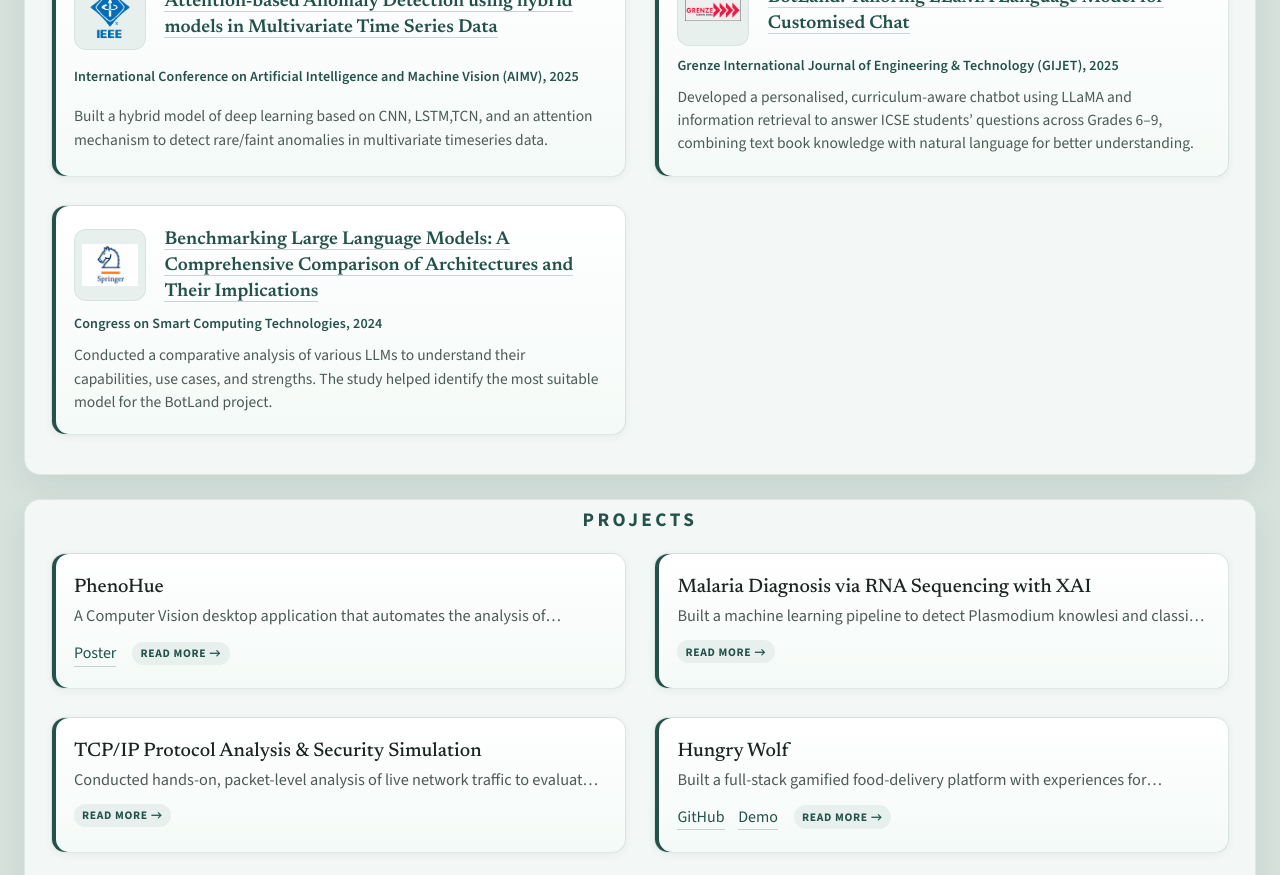
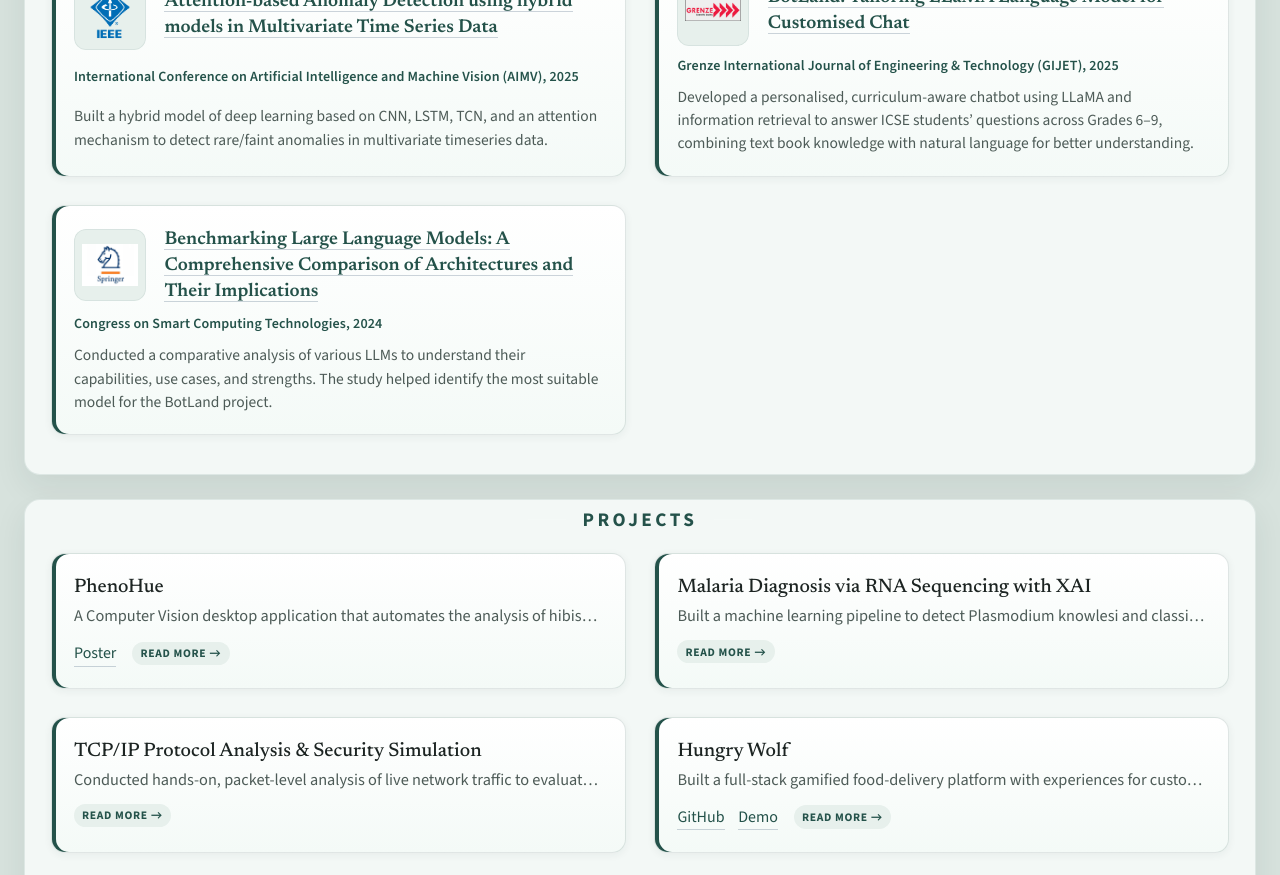
Before and after one commit to yashvinshah/yashvinshah.github.io, a Jekyll site: the page built from _pages/about.md, in a window 1280 px wide and 1400 px high, scrolled down 1138 px. Shown: the part 255-1130 px from the top of the window. Built offline with Jekyll 4.4.1, drawn with Linux system fonts in a browser that asks for light colours.

Commit message:
Layout update

```diff
--- a/_includes/scripts.html
+++ b/_includes/scripts.html
@@ -1,5 +1,5 @@
-<script src="assets/js/main.min.js"></script>
-<script src="assets/js/ui-enhance.js?v={{ site.time | date: '%s' }}"></script>
+<script src="{{ '/assets/js/main.min.js' | relative_url }}"></script>
+<script src="{{ '/assets/js/ui-enhance.js' | relative_url }}?v={{ site.time | date: '%s' }}"></script>
 
 {% include analytics.html %}
 {% include fetch_google_scholar_stats.html %}
--- a/_layouts/default.html
+++ b/_layouts/default.html
@@ -1,5 +1,4 @@
 ---
-layout: compress
 ---
 
 <!doctype html>
--- a/_pages/about.md
+++ b/_pages/about.md
@@ -71,6 +71,7 @@ LinkedIn: [[Yashvi Shah](https://www.linkedin.com/in/yashvi-shah-b35071252/)]
 
 **iEXCEL Lab — Dr. Aditi Mallavarapu**
 *August 2026 – Present*
+
 I currently contribute to interdisciplinary research projects spanning computer vision, ecological networks, graph machine learning, and research analytics across multiple projects.
 
 - Contribute to the development and deployment of a large-scale ecological platform powered by crowdsourced iNaturalist observations. Working across backend/frontend integration, CI/CD, data validation, and expert evaluation, while developing a Graph Neural Network (GNN) to validate trophic interactions within large-scale food webs.
@@ -121,6 +122,7 @@ In my first year, I worked on research at the intersection of learning science,
 <div class='paper-box-text' markdown="1">
 
 - *January 2025 – June 2025*, [[Capgemini Technology](https://www.capgemini.com/in-en/)], Mumbai, India
+
   **Data Engineer Intern**
 
 As a Data Engineer Intern at Capgemini, I worked on a client-facing project for Baker Hughes. I used Azure Databricks and PySpark to access, transform, and analyze data from client databases and deliver information based on project requirements.
@@ -143,6 +145,7 @@ As a Data Engineer Intern at Capgemini, I worked on a client-facing project for
 <div class='paper-box-text' markdown="1">
 
 - *July 2023 – September 2023*, [[Pay1](https://www.pay1.in/)], Mumbai, India
+
   **Data Analyst Intern**
 
 As a Data Analyst Intern, I worked with the data analysis team to automate recurring reports and identify meaningful KPIs from large-scale retail transaction data. This was my first hands-on experience working extensively with Python for data analysis and visualization.
@@ -166,55 +169,37 @@ As a Data Analyst Intern, I worked with the data analysis team to automate recur
      3. Replace the link and author list.
      Duplicate this block for each paper.                           -->
 
-<div class='paper-box'>
+<div class='paper-box pub-box'>
   <div class='paper-box-image'>
     <div>
-      <div class="badge">International Conference on Artificial Intelligence and Machine Vision (AIMV), 2025</div>
-      <img src='images/ieee.webp' alt="paper preview" width="100%">
+      <img src='images/ieee.webp' alt="IEEE" width="100%">
     </div>
   </div>
-<div class='paper-box-text' markdown="1">
-
-[Attention-based Anomaly Detection using hybrid models in Multivariate Time Series Data](https://ieeexplore.ieee.org/abstract/document/11203643)
-
-<!-- **[Yashvi Shah]**, ...Deepali Patil<sup>*</sup> -->
-
-- Built a hybrid model of deep learning based on CNN, LSTM,TCN, and an attention mechanism to detect rare/faint anomalies in multivariate timeseries data.
-</div>
+  <div class='pub-title'><a href="https://ieeexplore.ieee.org/abstract/document/11203643">Attention-based Anomaly Detection using hybrid models in Multivariate Time Series Data</a></div>
+  <div class='pub-venue'>International Conference on Artificial Intelligence and Machine Vision (AIMV), 2025</div>
+  <div class='pub-desc'>Built a hybrid model of deep learning based on CNN, LSTM, TCN, and an attention mechanism to detect rare/faint anomalies in multivariate timeseries data.</div>
 </div>
 
-<div class='paper-box'>
+<div class='paper-box pub-box'>
   <div class='paper-box-image'>
     <div>
-      <div class="badge">Grenze International Journal of Engineering & Technology (GIJET), 2025</div>
-      <img src='images/grenze.jpg' alt="paper preview" width="100%">
+      <img src='images/grenze.jpg' alt="Grenze" width="100%">
     </div>
   </div>
-<div class='paper-box-text' markdown="1">
-
-[BotLand: Tailoring LLaMA Language Model for Customised Chat](https://thegrenze.com/abstract/journal/3760)
-
-<!-- Achintya Shah,**[Yashvi Shah]**, ...Sudhir Dhekane<sup>*</sup> -->
-
-- Developed a personalised, curriculum-aware chatbot using LLaMA and information retrieval to answer ICSE students’ questions across Grades 6–9, combining text book knowledge with natural language for better understanding.
-</div>
+  <div class='pub-title'><a href="https://thegrenze.com/abstract/journal/3760">BotLand: Tailoring LLaMA Language Model for Customised Chat</a></div>
+  <div class='pub-venue'>Grenze International Journal of Engineering & Technology (GIJET), 2025</div>
+  <div class='pub-desc'>Developed a personalised, curriculum-aware chatbot using LLaMA and information retrieval to answer ICSE students’ questions across Grades 6–9, combining text book knowledge with natural language for better understanding.</div>
 </div>
 
-<div class='paper-box'>
+<div class='paper-box pub-box'>
   <div class='paper-box-image'>
     <div>
-      <div class="badge">Congress on Smart Computing Technologies, 2024</div>
-      <img src='images/springer.jpg' alt="paper preview" width="100%">
+      <img src='images/springer.jpg' alt="Springer" width="100%">
     </div>
   </div>
-<div class='paper-box-text' markdown="1">
-
-[Benchmarking Large Language Models: A Comprehensive Comparison of Architectures and Their Implications](https://link.springer.com/chapter/10.1007/978-981-96-6250-0_42)
-
-<!-- **[Yashvi Shah]**, Achintya Shah, Drashti Shah, Dhruvi Doshi, Deepali Patil<sup>*</sup> -->
-
-- Conducted a comparative analysis of various LLMs to understand their capabilities, use cases, and strengths. The study helped identify the most suitable model for the BotLand project.
-</div>
+  <div class='pub-title'><a href="https://link.springer.com/chapter/10.1007/978-981-96-6250-0_42">Benchmarking Large Language Models: A Comprehensive Comparison of Architectures and Their Implications</a></div>
+  <div class='pub-venue'>Congress on Smart Computing Technologies, 2024</div>
+  <div class='pub-desc'>Conducted a comparative analysis of various LLMs to understand their capabilities, use cases, and strengths. The study helped identify the most suitable model for the BotLand project.</div>
 </div>
 
 <span class='anchor' id='selected-projects'></span>
--- a/_sass/_masthead.scss
+++ b/_sass/_masthead.scss
@@ -18,12 +18,12 @@
     @include clearfix;
     padding: .5em;
     font-family: $sans-serif-narrow;
-    max-width: 1360px;
+    max-width: 1600px;
     margin-left: auto;
     margin-right: auto;
 
     @include breakpoint($x-large) {
-      max-width: 1360px;
+      max-width: 1600px;
     }
 
     nav {
--- a/_sass/_page.scss
+++ b/_sass/_page.scss
@@ -10,10 +10,10 @@
   padding-right: 1em;
   animation: intro 0.3s both;
   animation-delay: 0.35s;
-  max-width: 1360px;
+  max-width: 1600px;
 
   @include breakpoint($x-large) {
-    max-width: 1360px;
+    max-width: 1600px;
   }
 }
 
--- a/assets/css/main.scss
+++ b/assets/css/main.scss
@@ -112,7 +112,7 @@ h1, h2, h3, h4, h5, h6 {
 }
 
 .masthead__inner-wrap {
-  max-width: 1360px;
+  max-width: 1600px;
   margin: 0 auto;
   padding: 0.5em 1.5em;
 }
@@ -179,7 +179,7 @@ h1, h2, h3, h4, h5, h6 {
    Page shell
    ================================================================ */
 #main {
-  max-width: 1360px;
+  max-width: 1600px;
   margin: 1.75rem auto 4rem;
   padding-left: 1.5rem;
   padding-right: 1.5rem;
@@ -578,7 +578,8 @@ hr {
   display: none;
 }
 
-.paper-box.is-full {
+.paper-box.is-full,
+.paper-box.pub-box {
   display: grid;
   grid-template-columns: auto 1fr;
   grid-template-areas:
@@ -631,7 +632,8 @@ hr {
     }
   }
 
-  .badge {
+  .badge,
+  .pub-venue {
     grid-area: venue;
     display: block;
     position: static;
@@ -755,10 +757,9 @@ hr {
   font-size: 0.97rem;
   line-height: 1.5;
   color: var(--ink-soft);
-  display: -webkit-box;
-  -webkit-box-orient: vertical;
-  -webkit-line-clamp: 1;
   overflow: hidden;
+  text-overflow: ellipsis;
+  white-space: nowrap;
 }
 
 .card-preview__footer {
@@ -921,6 +922,20 @@ hr {
   a {
     color: var(--accent);
   }
+}
+
+.card-modal__role {
+  margin: 0 0 0.2rem;
+  font-size: 1.02rem;
+  font-weight: 600;
+  color: var(--accent);
+}
+
+.card-modal__dates {
+  margin: 0 0 1rem;
+  font-size: 0.88rem;
+  font-weight: 600;
+  color: var(--ink-soft);
 }
 
 /* ================================================================
@@ -1095,7 +1110,8 @@ $scroll_offset: 2em;
     grid-template-columns: 1fr;
   }
 
-  .paper-box.is-full {
+  .paper-box.is-full,
+  .paper-box.pub-box {
     column-gap: 0.9rem;
     padding: 1.15rem 1.15rem;
   }
--- a/assets/js/ui-enhance.js
+++ b/assets/js/ui-enhance.js
@@ -328,6 +328,8 @@
       var textEl = card.querySelector('.paper-box-text');
       if (!textEl) return;
 
+      if (card.classList.contains('pub-box')) return;
+
       if (card.classList.contains('project-box')) {
         var proj = extractProjectInfo(textEl);
         var preview = document.createElement('div');
@@ -507,6 +509,51 @@
     });
   }
 
+  function stripExperienceHeader(body, info) {
+    unwrapLinks(body);
+
+    var firstLi = body.querySelector(':scope > ul > li, ul > li');
+    if (firstLi && info.title && textOf(firstLi).indexOf(info.title) !== -1) {
+      var list = firstLi.parentNode;
+      list.removeChild(firstLi);
+      if (list && !list.children.length && list.parentNode) list.parentNode.removeChild(list);
+    }
+
+    Array.prototype.slice.call(body.querySelectorAll('p, strong')).forEach(function (el) {
+      if (!el.parentNode) return;
+      var t = textOf(el);
+      if (!t) return;
+      if (info.title && (t === info.title || t.indexOf(info.title) === 0) && t.length <= info.title.length + 40) {
+        if (el.tagName === 'P' || (el.tagName === 'STRONG' && el.parentNode.childNodes.length <= 3)) {
+          var parent = el.parentNode;
+          parent.removeChild(el);
+          if (parent.tagName === 'P' && !textOf(parent) && parent.parentNode) parent.parentNode.removeChild(parent);
+        }
+      }
+    });
+
+    if (info.subtitle) {
+      Array.prototype.slice.call(body.querySelectorAll('strong')).forEach(function (el) {
+        if (!el.parentNode) return;
+        if (textOf(el) !== info.subtitle) return;
+        var parent = el.parentNode;
+        parent.removeChild(el);
+        if (parent.tagName === 'P' && textOf(parent).length < 30 && parent.parentNode) {
+          parent.parentNode.removeChild(parent);
+        }
+      });
+    }
+
+    if (info.meta) {
+      var em = body.querySelector('em');
+      if (em && textOf(em) === info.meta) {
+        var wrap = em.parentNode;
+        wrap.removeChild(em);
+        if (wrap && !textOf(wrap) && wrap.parentNode) wrap.parentNode.removeChild(wrap);
+      }
+    }
+  }
+
   function openModal(card, info) {
     if (!modal) return;
     var head = modal.querySelector('.card-modal__head');
@@ -534,7 +581,19 @@
     if (card.classList.contains('is-project')) {
       stripProjectTitleFromBody(body, info.title);
     } else {
-      unwrapLinks(body);
+      stripExperienceHeader(body, info);
+      if (info.subtitle) {
+        var role = document.createElement('p');
+        role.className = 'card-modal__role';
+        role.textContent = info.subtitle;
+        body.insertBefore(role, body.firstChild);
+      }
+      if (info.meta && info.meta !== info.subtitle) {
+        var dates = document.createElement('p');
+        dates.className = 'card-modal__dates';
+        dates.textContent = info.meta;
+        body.insertBefore(dates, info.subtitle ? role.nextSibling : body.firstChild);
+      }
     }
     modal.classList.add('is-open');
     modal.setAttribute('aria-hidden', 'false');
```
